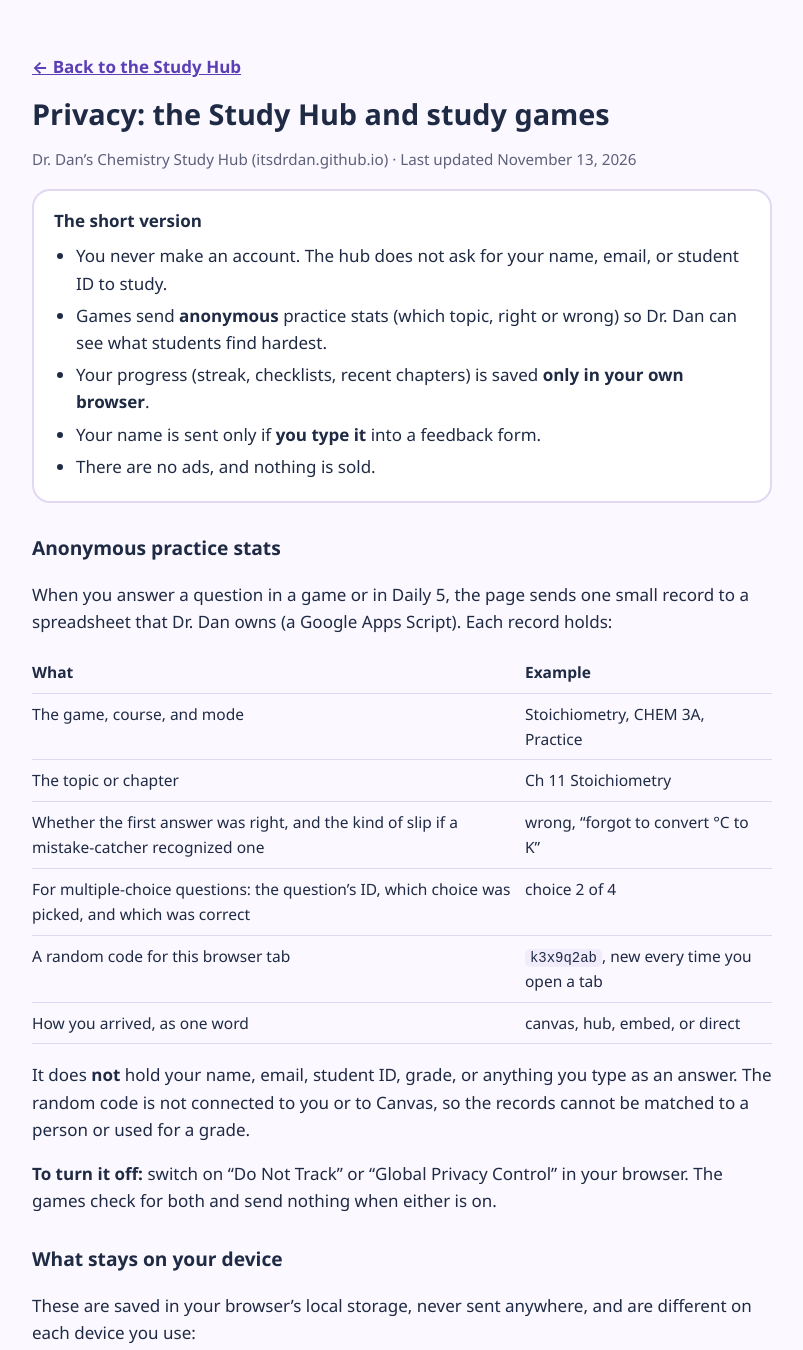
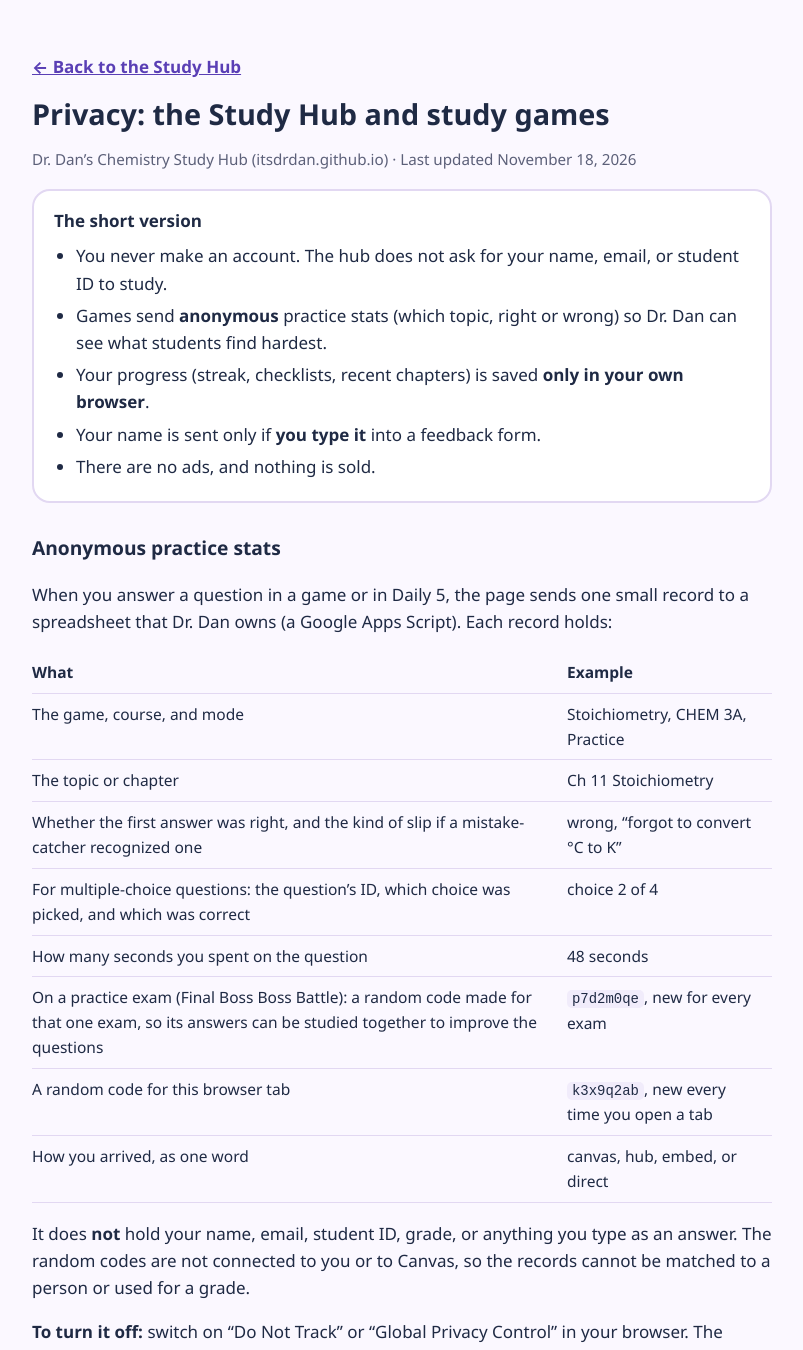
Before and after one commit to ItsDrDan/games, a plain HTML site: page study-privacy.html in a window 1280 px wide. Shown: the top 1350 px of the page, without its empty margins (238-1041 px from the left). Drawn offline with Linux system fonts and the light colour scheme.

Commit message:
track.js: optional per-exam code (ex) and seconds per question (sec); privacy page lists them
Co-Authored-By: Claude Opus 5.5 <noreply@anthropic.com>

```diff
--- a/study-privacy.html
+++ b/study-privacy.html
@@ -26,7 +26,7 @@ code{background:#f1ecfb;border-radius:5px;padding:1px 5px;font-size:.9em}
 <main>
 <p><a href="./">← Back to the Study Hub</a></p>
 <h1>Privacy: the Study Hub and study games</h1>
-<p class="muted">Dr. Dan’s Chemistry Study Hub (itsdrdan.github.io) · Last updated November 13, 2026</p>
+<p class="muted">Dr. Dan’s Chemistry Study Hub (itsdrdan.github.io) · Last updated November 18, 2026</p>
 
 <div class="short">
 <b>The short version</b>
@@ -47,10 +47,12 @@ code{background:#f1ecfb;border-radius:5px;padding:1px 5px;font-size:.9em}
 <tr><td>The topic or chapter</td><td>Ch 11 Stoichiometry</td></tr>
 <tr><td>Whether the first answer was right, and the kind of slip if a mistake-catcher recognized one</td><td>wrong, “forgot to convert °C to K”</td></tr>
 <tr><td>For multiple-choice questions: the question’s ID, which choice was picked, and which was correct</td><td>choice 2 of 4</td></tr>
+<tr><td>How many seconds you spent on the question</td><td>48 seconds</td></tr>
+<tr><td>On a practice exam (Final Boss Boss Battle): a random code made for that one exam, so its answers can be studied together to improve the questions</td><td><code>p7d2m0qe</code>, new for every exam</td></tr>
 <tr><td>A random code for this browser tab</td><td><code>k3x9q2ab</code>, new every time you open a tab</td></tr>
 <tr><td>How you arrived, as one word</td><td>canvas, hub, embed, or direct</td></tr>
 </table>
-<p>It does <b>not</b> hold your name, email, student ID, grade, or anything you type as an answer. The random code is not connected to you or to Canvas, so the records cannot be matched to a person or used for a grade.</p>
+<p>It does <b>not</b> hold your name, email, student ID, grade, or anything you type as an answer. The random codes are not connected to you or to Canvas, so the records cannot be matched to a person or used for a grade.</p>
 <p><b>To turn it off:</b> switch on “Do Not Track” or “Global Privacy Control” in your browser. The games check for both and send nothing when either is on.</p>
 
 <h2>What stays on your device</h2>
```
Also changed, not shown: track.js (+6 -2 lines).
